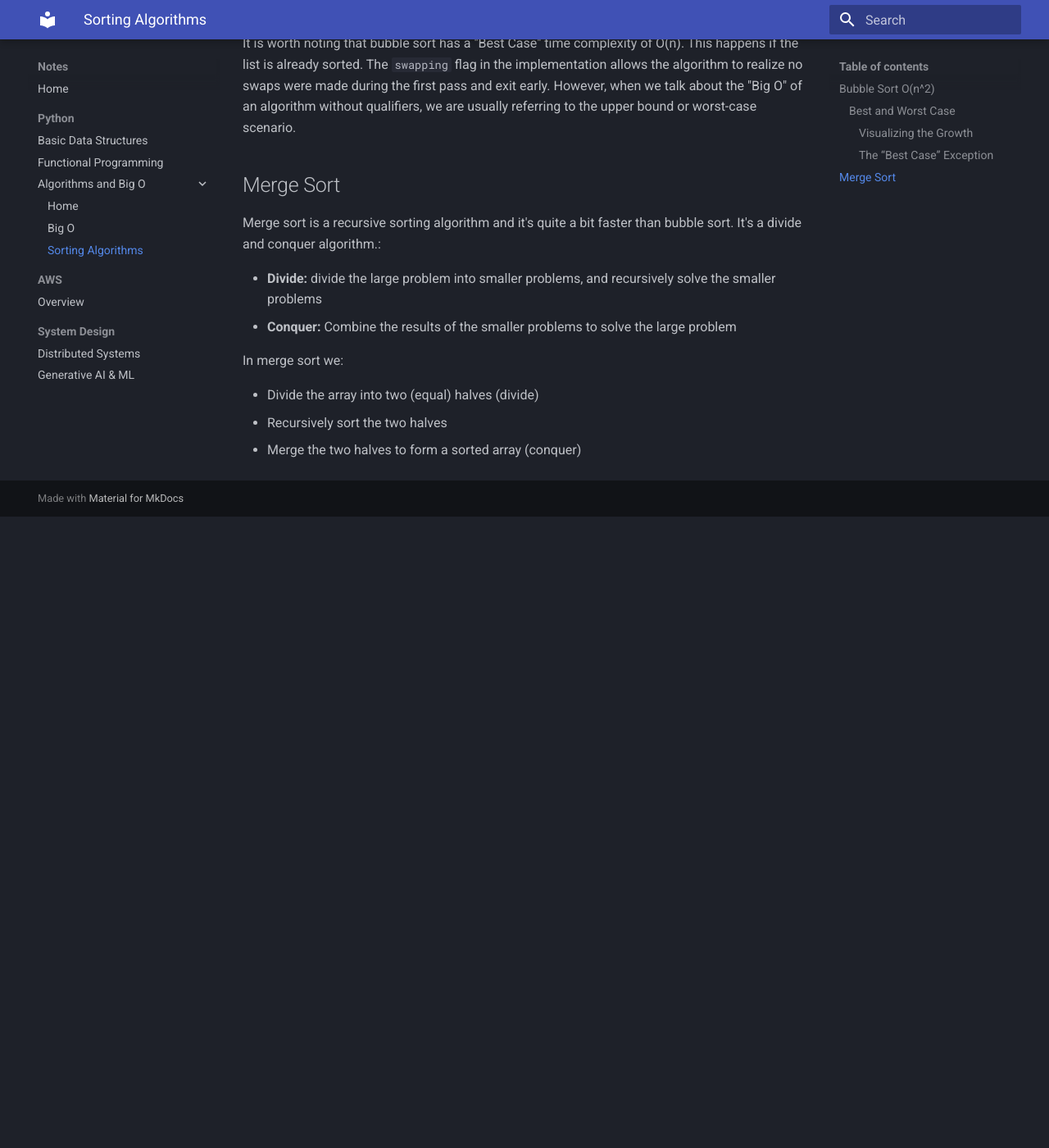
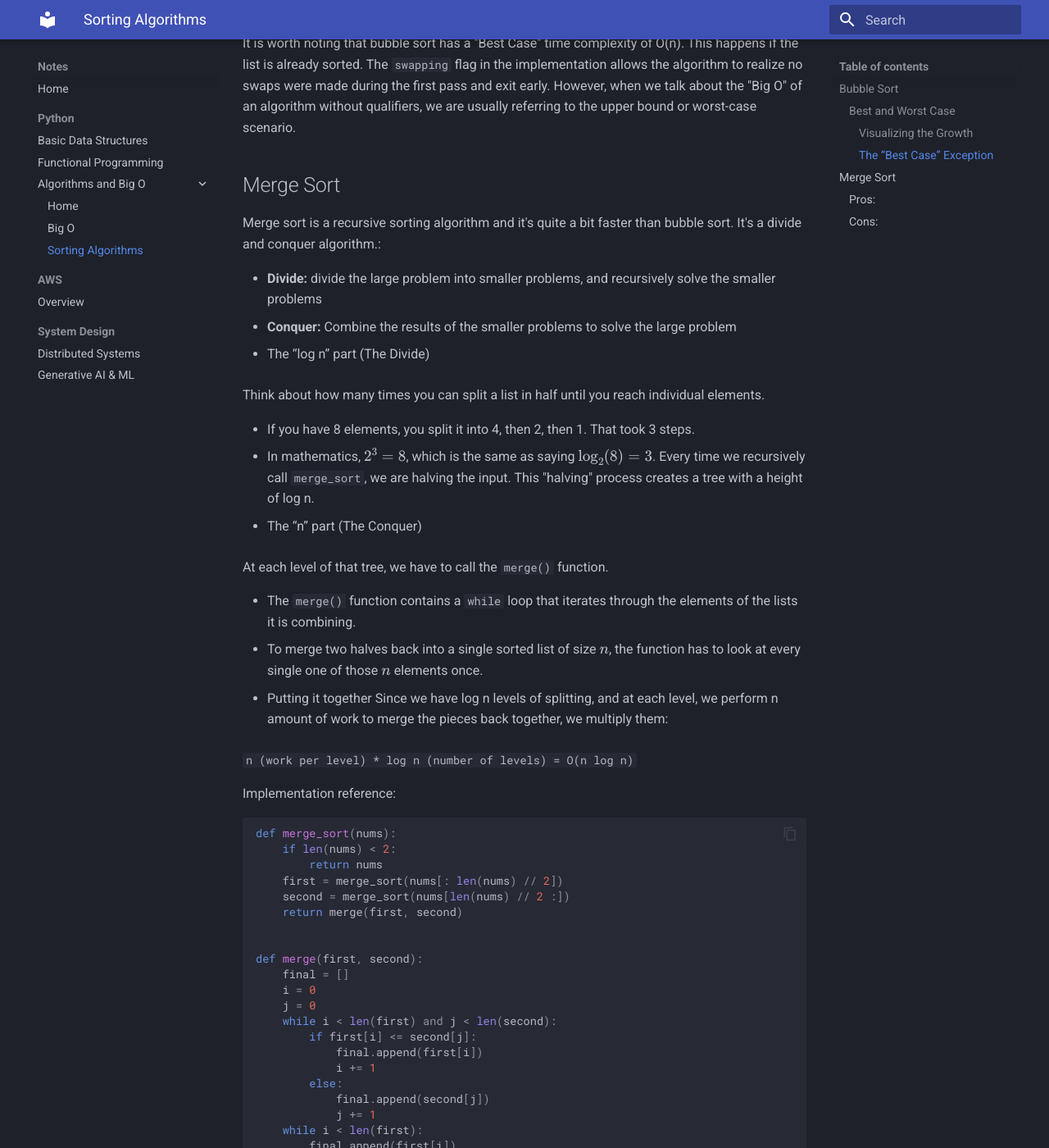
Before and after one commit to ImperialOps/notes, an MkDocs documentation site: the page built from docs/python/dsa/sorting.md, in a window 1280 px wide and 1400 px high, scrolled down 1234 px. Shown: the whole window at 82% size. Built offline with MkDocs 1.6.1 and Material for MkDocs 9.7.7, drawn with Linux system fonts in a browser that asks for light colours; before the commit the page ends 1864 px from its top, so only the background shows below that; some of the changed text lies outside the part shown.

Commit message:
Add merge sort to docs

````diff
--- a/docs/python/dsa/sorting.md
+++ b/docs/python/dsa/sorting.md
@@ -52,8 +52,63 @@ Merge sort is a recursive sorting algorithm and it's quite a bit faster than bub
 * **Divide:** divide the large problem into smaller problems, and recursively solve the smaller problems
 * **Conquer:** Combine the results of the smaller problems to solve the large problem
 
-In merge sort we:
+1. The “log n” part (The Divide)
 
-* Divide the array into two (equal) halves (divide)
-* Recursively sort the two halves
-* Merge the two halves to form a sorted array (conquer)
+Think about how many times you can split a list in half until you reach individual elements.
+
+* If you have 8 elements, you split it into 4, then 2, then 1. That took 3 steps.
+* In mathematics, $2^3 = 8$, which is the same as saying $\log_2(8) = 3$.
+Every time we recursively call `merge_sort`, we are halving the input. This "halving" process creates a tree with a height of log n.
+
+2. The “n” part (The Conquer)
+
+At each level of that tree, we have to call the `merge()` function.
+
+* The `merge()` function contains a `while` loop that iterates through the elements of the lists it is combining.
+* To merge two halves back into a single sorted list of size $n$, the function has to look at every single one of those $n$ elements once.
+
+3. Putting it together
+Since we have log n levels of splitting, and at each level, we perform n amount of work to merge the pieces back together, we multiply them:
+
+`n (work per level) * log n (number of levels) = O(n log n)`
+
+Implementation reference:
+
+```python
+def merge_sort(nums):
+    if len(nums) < 2:
+        return nums
+    first = merge_sort(nums[: len(nums) // 2])
+    second = merge_sort(nums[len(nums) // 2 :])
+    return merge(first, second)
+
+
+def merge(first, second):
+    final = []
+    i = 0
+    j = 0
+    while i < len(first) and j < len(second):
+        if first[i] <= second[j]:
+            final.append(first[i])
+            i += 1
+        else:
+            final.append(second[j])
+            j += 1
+    while i < len(first):
+        final.append(first[i])
+        i += 1
+    while j < len(second):
+        final.append(second[j])
+        j += 1
+    return final
+```
+
+### Pros:
+
+* Fast: Merge sort is much faster than bubble sort. O(n*log(n)) instead of O(n^2).
+* Stable: Merge sort is a stable sort which means that values with duplicate keys in the original list will be in the same order in the sorted list.
+
+### Cons:
+
+* Memory usage: Most sorting algorithms can be performed using a single copy of the original array. Merge sort requires extra subarrays in memory.
+* Recursive: Merge sort requires many recursive function calls, and in many languages (like Python), this can incur a performance penalty.
````
Also changed, not shown: other parts of docs/python/dsa/sorting.md (+1 -1 lines), docs/python/dsa/big-o.md (+2 -0 lines).
